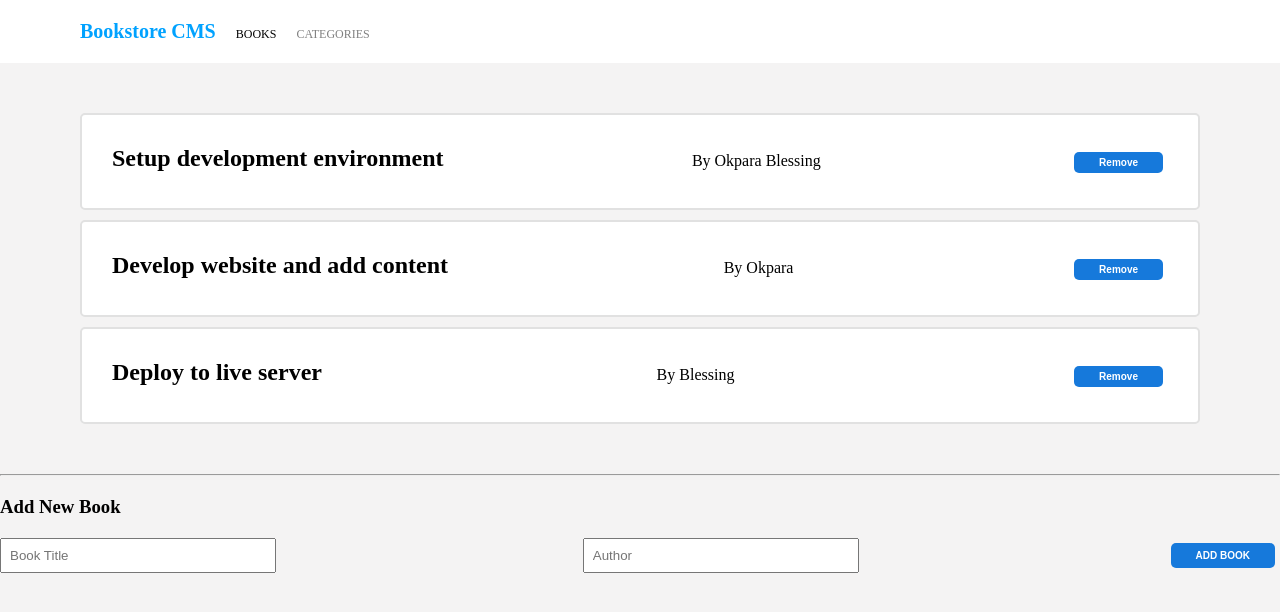
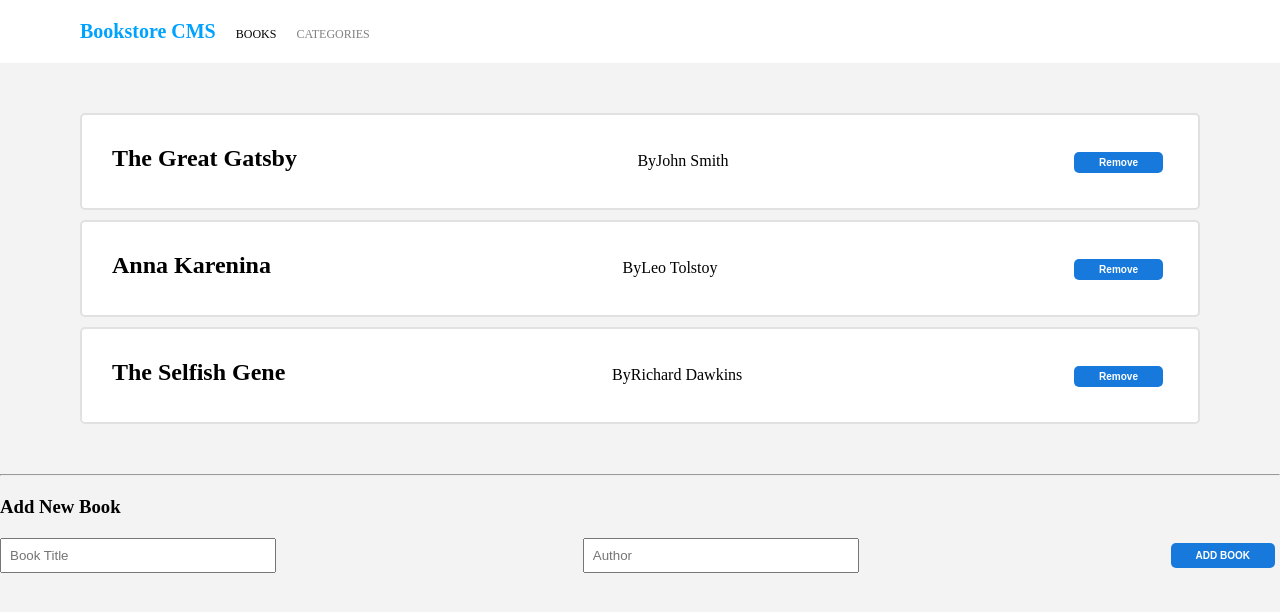
Before and after one commit to Luchy-B/bookstore, a React (Create React App) app: page / in a window 1280 px wide. Shown: the top 612 px of the page. Built offline with nearby package versions, Linux system fonts and the light colour scheme.

Commit message:
use Redux in React

```diff
--- a/package.json
+++ b/package.json
@@ -13,6 +13,7 @@
     "react-redux": "^8.0.5",
     "react-router-dom": "^6.10.0",
     "react-scripts": "5.0.1",
+    "uuid": "^9.0.0",
     "web-vitals": "^2.1.4"
   },
   "scripts": {
--- a/src/Components/Boolist/Book.js
+++ b/src/Components/Boolist/Book.js
@@ -1,19 +1,37 @@
-import propTypes from 'prop-types';
+import React from 'react';
+import PropTypes from 'prop-types';
+import { useDispatch } from 'react-redux';
+import { removeBook } from '../../redux/Books/booksSlice';
 
-const MyBook = ({ title, author }) => (
-  <div className="eachBook">
-    <h2>{title}</h2>
-    <p>
-      By
-      {author}
-    </p>
-    <button type="button" id="remove">Remove</button>
-  </div>
-);
+const MyBook = ({ book }) => {
+  const dispatch = useDispatch();
+  return (
+    <div className="eachBook" key={book.id}>
+      <h2>{book.title}</h2>
+      <p>
+        By
+        {book.author}
+      </p>
+      <button
+        type="button"
+        id="remove"
+        className="remove-btn"
+        onClick={() => {
+          dispatch(removeBook(book.id));
+        }}
+      >
+        Remove
+      </button>
+    </div>
+  );
+};
 
 MyBook.propTypes = {
-  title: propTypes.string.isRequired,
-  author: propTypes.string.isRequired,
+  book: PropTypes.shape({
+    id: PropTypes.string,
+    title: PropTypes.string,
+    author: PropTypes.string,
+  }).isRequired,
 };
 
 export default MyBook;
--- a/src/Components/Boolist/BookList.js
+++ b/src/Components/Boolist/BookList.js
@@ -1,32 +1,17 @@
 import '../Style/Style.css';
+import React from 'react';
+import { useSelector } from 'react-redux';
 import NewBookForm from './NewBookForm';
 import MyBook from './Book';
 
 const BookList = () => {
-  const data = [
-    {
-      id: 1,
-      title: 'Setup development environment',
-      author: ' Okpara Blessing',
-    },
-    {
-      id: 2,
-      title: 'Develop website and add content',
-      author: ' Okpara',
-    },
-    {
-      id: 3,
-      title: 'Deploy to live server',
-      author: ' Blessing',
-    },
-  ];
-
+  const { books } = useSelector((store) => store.books);
   return (
     <>
 
       <div className="container">
-        {data.map((item) => (
-          <MyBook key={item.id} id={item.id} title={item.title} author={item.author} />
+        {books.map((book) => (
+          <MyBook key={book.id} book={book} />
         ))}
       </div>
       <NewBookForm />
--- a/src/Components/Boolist/NewBookForm.js
+++ b/src/Components/Boolist/NewBookForm.js
@@ -1,17 +1,40 @@
-const NewBookForm = () => (
-  <>
-    <form>
+import React, { useState } from 'react';
+import { useDispatch } from 'react-redux';
+import { v4 as uuidv4 } from 'uuid';
+
+const NewBookForm = () => {
+  const initialInputs = {
+    title: '',
+    author: '',
+  };
+  const [input, setInputs] = useState(initialInputs);
+  const dispatch = useDispatch();
+
+  const handleChange = (e) => {
+    setInputs((prevState) => ({
+      ...prevState,
+      [e.target.name]: e.target.value,
+    }));
+  };
+  const handleClick = (e) => {
+    e.preventDefault();
+    const id = uuidv4();
+    const book = { id, ...input };
+    dispatch(addBook(book));
+    setInputs(initialInputs);
+  };
+  return (
+    <form onSubmit={handleClick}>
       <hr />
       <h3>Add New Book</h3>
       <div className="formInput">
-        <input type="text" id="title" placeholder="Book Title" />
+        <input type="text" id="title" onChange={handleChange} name="title" value={input.title} placeholder="Book Title" />
         <br />
-        <input type="text" id="name" placeholder="Author" />
+        <input type="text" id="name" onChange={handleChange} name="author" value={input.author} placeholder="Author" />
         <br />
-        <button type="submit">ADD BOOK</button>
+        <button type="submit" onClick={handleClick}>ADD BOOK</button>
       </div>
     </form>
-  </>
-);
-
+  );
+};
 export default NewBookForm;
--- a/src/redux/books/booksSlice.js
+++ b/src/redux/books/booksSlice.js
@@ -1,22 +1,38 @@
 import { createSlice } from '@reduxjs/toolkit';
 
 const initialState = {
-  books: [],
+  books: [
+    {
+      id: 'item1',
+      title: 'The Great Gatsby',
+      author: 'John Smith',
+      category: 'Fiction',
+    },
+    {
+      item_id: 'item2',
+      title: 'Anna Karenina',
+      author: 'Leo Tolstoy',
+      category: 'Fiction',
+    },
+    {
+      id: 'item3',
+      title: 'The Selfish Gene',
+      author: 'Richard Dawkins',
+      category: 'Nonfiction',
+    },
+  ],
 };
 
 const booksSlice = createSlice({
   name: 'books',
   initialState,
-  reducer: {
+  reducers: {
     addBook: (state, { payload }) => {
-      state.books.push({
-        id: Math.floor(Math.random() * 100),
-        title: payload.title,
-        author: payload.author,
-      });
+      state.books.push({ id: payload.id, title: payload.title, author: payload.author });
     },
-    removeBook: (state, { payload }) => {
-      state.books.filter((book) => book.id !== payload.id);
+    removeBook: (state, action) => {
+      const bookId = action.payload;
+      state.books = state.books.filter((book) => book.id !== bookId);
     },
   },
 });
--- a/src/redux/store.js
+++ b/src/redux/store.js
@@ -1,5 +1,5 @@
 import { configureStore } from '@reduxjs/toolkit';
-import booksReducer from './books/booksSlice';
+import booksReducer from './Books/booksSlice';
 import categoriesReducer from './categories/categoriesSlice';
 
 const store = configureStore({
```
Also changed, not shown: 1 other file (tests, documents, lock files or other folders).
